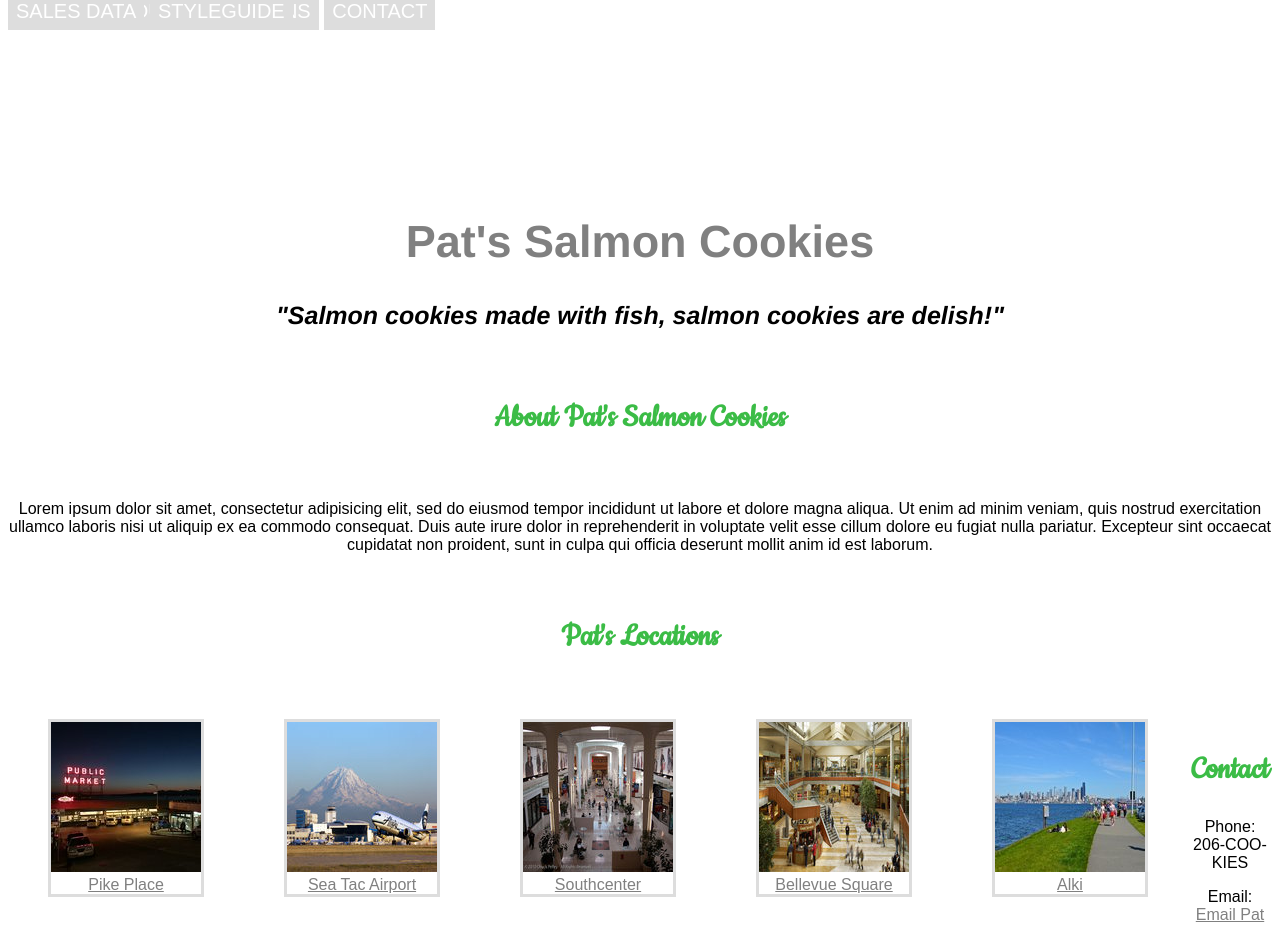
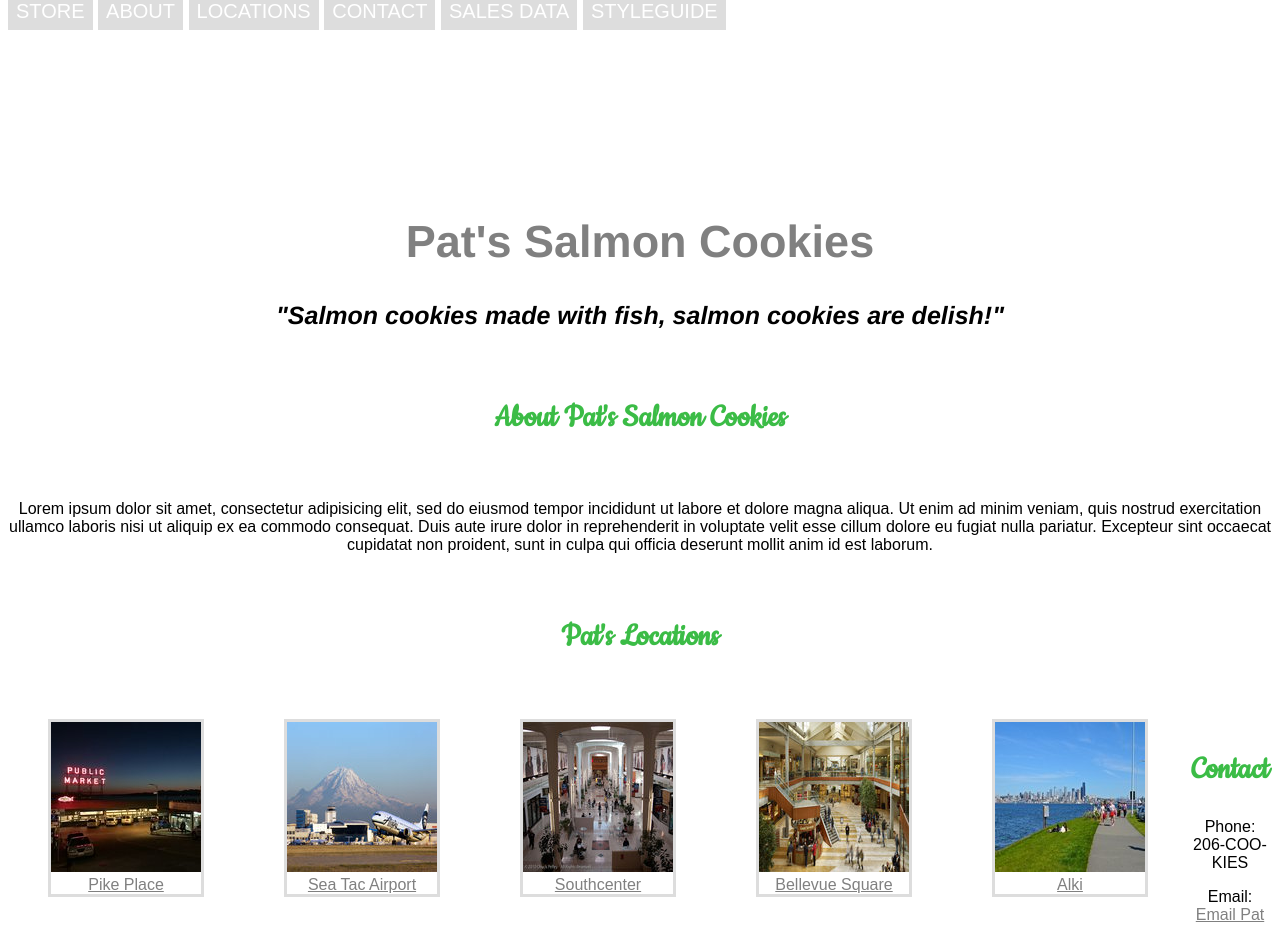
Before and after one commit to serinat/cookie-stand, a plain HTML site: page index.html in a window 1280 px wide. Shown: the top 927 px of the page. Drawn offline with Linux system fonts and the light colour scheme.

Commit message:
final touches

```diff
--- a/index.html
+++ b/index.html
@@ -17,7 +17,6 @@
       <li><a href="#content">ABOUT</a></li>
       <li><a href="#locations">LOCATIONS</a></li>
       <li><a href="#contact">CONTACT</a></li>
-      <ul style="float:right;list-style-type:none;">
       <li><a href="https://serinat.github.io/cookie-stand/sales.html">SALES DATA</a></li>
       <li><a href="https://serinat.github.io/cookie-stand/styleguide.html">STYLEGUIDE</a></li>
     </ul>
```
